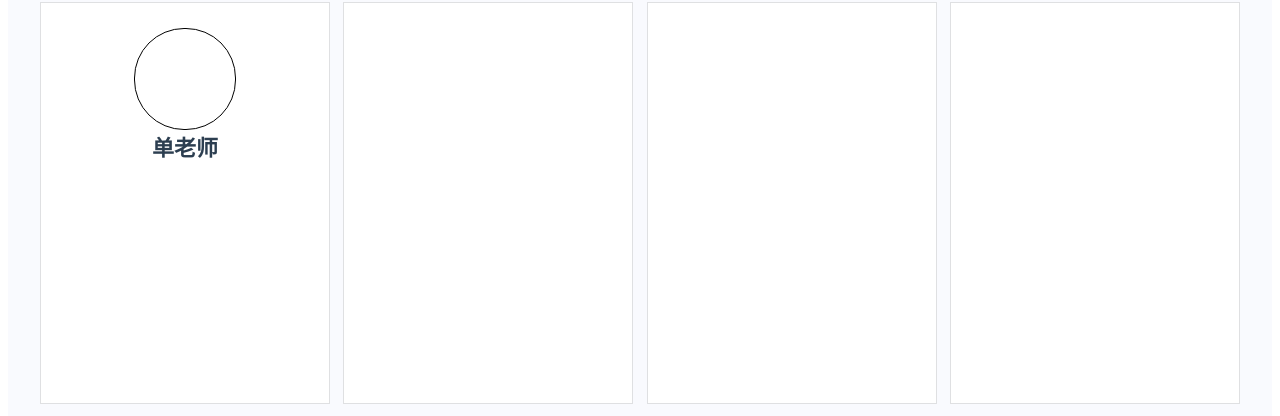
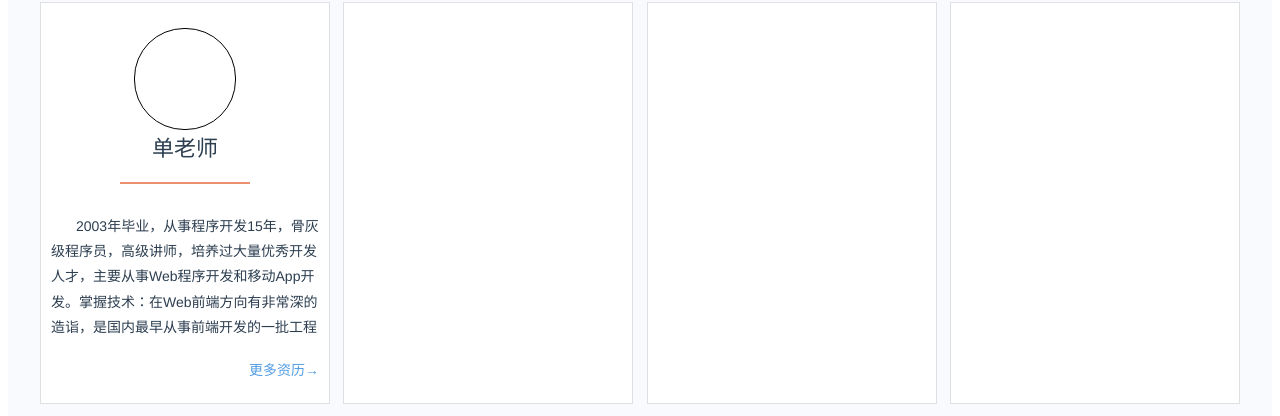
Before and after one commit to fengchuanyu/weichuang-web, a Vue app: page /#/about-us in a window 1280 px wide. Shown: the part 1153-1569 px from the top of the page. Built offline with nearby package versions, Linux system fonts and the light colour scheme.

Commit message:
2019.3.16

```diff
--- a/src/views/About_US.vue
+++ b/src/views/About_US.vue
@@ -12,8 +12,12 @@
                     <div class="circle">
                         <img src="" alt="">
                     </div>
-                    <h3>单老师</h3>
-                    <span></span>
+                    <h3 class="name">单老师</h3>
+                    <span class="line"></span>
+                    <div class="experience">
+                        2003年毕业，从事程序开发15年，骨灰级程序员，高级讲师，培养过大量优秀开发人才，主要从事Web程序开发和移动App开发。掌握技术：在Web前端方向有非常深的造诣，是国内最早从事前端开发的一批工程师；几乎所有Java方向涉及的相关技术，包括各种主流框架（SSH、SSI等），熟悉各种应用服务器（Weblogic、JBoss、Tomcat等）；熟悉各种数据库（Oracle、SQLServer、MySQL、MongoDB等）；熟悉Linux系统；熟悉PHP开发；熟悉Node.js开发。
+                    </div>
+                    <div class="more">更多资历→</div>
 
                 </div>
                 <div class="detail"></div>
@@ -109,11 +113,35 @@
         height: 100px;
         border-radius: 50px;
     }
-    .about-US .teacher .list .detail>h3{
+    .about-US .teacher .list .detail .name{
         font-size: 22px;
+        font-weight: 400;
         text-align: center;
         margin: 0;
         padding: 0;
+    }
+    .about-US .teacher .list .detail .line{
+        border: 1px solid #ec9170;
+        display: block;
+        width: 128px;
+        margin: 20px auto;
+    }
+    .about-US .teacher .list .detail .experience{
+        height: 115px;
+        overflow: hidden;
+        padding: 10px;
+        text-indent: 25px;
+        font-size: 14px;
+        line-height: 1.8;
+    }
+    .about-US .teacher .list .detail .more{
+        float: right;
+        position: relative;
+        top: 20px;
+        right: 10px;
+        font-size: 14px;
+        color: rgb(82,157,227);
+
     }
 
 
```
